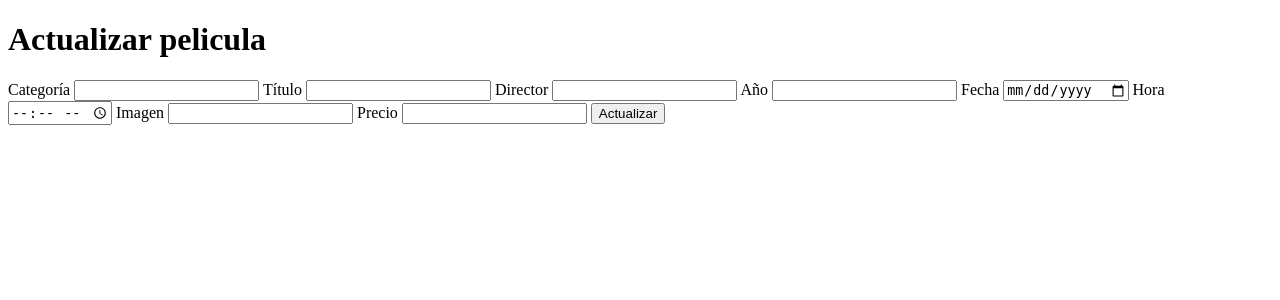
After one commit to VictorSuret1/IPC2_V1S12023_ProyectoF2_3_202001767, a Django app: template fase2/proyecto/templates/peliculas/actualizarPeli.html in a window 1280 px wide. The commit adds this page. Shown: the top 300 px of the page. Run offline with Django 4.2, Linux system fonts and the light colour scheme; the template is opened without the code that fills it, so the values that code supplies are empty.

Commit message:
edicion y elminacion peliculas

```diff
--- a/fase2/fase2/urls.py
+++ b/fase2/fase2/urls.py
@@ -16,7 +16,7 @@ Including another URLconf
 """
 from django.contrib import admin
 from django.urls import path
-from proyecto.views import listaUser,crearUser,actualizarUser,listaPeli,crearPeli,cargaXML
+from proyecto.views import listaUser,crearUser,actualizarUser,listaPeli,crearPeli,cargaXML, actualizarPeli, eliminarPeli
 
 urlpatterns = [
     path('admin/', admin.site.urls),
@@ -26,5 +26,7 @@ urlpatterns = [
 
     path('peliculas/', listaPeli, name = 'listaPeli'),
     path('peliculas/crearPelicula/', crearPeli, name = 'crearPelicula' ),
-    path('peliculas/cargar-xml', cargaXML, name='cargaXML')
+    path('peliculas/cargar-xml', cargaXML, name='cargaXML'),
+    path('peliculas/actualizarPeli/<str:titulo>', actualizarPeli, name='actualizarPeli'),
+    path('peliculas/eliminarPeli/<str:titulo>', eliminarPeli, name='eliminarPeli')
 ]
--- /dev/null
+++ b/fase2/proyecto/templates/peliculas/actualizarPeli.html
@@ -0,0 +1,31 @@
+<!DOCTYPE html>
+<html>
+    <head>
+        <title>Actualizar pelicula</title>
+    </head>
+    <body>
+        <h1>Actualizar pelicula</h1>
+
+        <form method="post">
+            {% csrf_token %}
+            <label for="categoria">Categoría</label>
+            <input type="text" name="categoria" value="{{ peli.categoria }}" required>
+            <label for="titulo">Título</label>
+            <input type="text" name="titulo" value="{{ peli.titulo }}" required>
+            <label for="director">Director</label>
+            <input type="text" name="director" value="{{ peli.director }}" required>
+            <label for="anio">Año</label>
+            <input type="number" name="anio" value="{{ peli.anio }}" required>
+            <label for="fecha">Fecha</label>
+            <input type="date" name="fecha" value="{{ peli.fecha }}" required>
+            <label for="hora">Hora</label>
+            <input type="time" name="hora" value="{{ peli.hora }}" required>
+            <label for="imagen">Imagen</label>
+            <input type="text" name="imagen" value="{{ peli.imagen }}" required>
+            <label for="precio">Precio</label>
+            <input type="number" name="precio" value="{{ peli.precio }}" required>
+
+            <button type="submit">Actualizar</button>
+        </form>
+    </body>
+</html>
--- a/fase2/proyecto/templates/peliculas/listaPeliculas.html
+++ b/fase2/proyecto/templates/peliculas/listaPeliculas.html
@@ -9,6 +9,7 @@
             <button type="submit">Cargar XML</button>
         </form>
         <a href="{% url 'crearPelicula' %}">Crear Pelicula</a>
+
         <h1>Lista Peliculas</h1>
         <table>
             <thead>
@@ -34,8 +35,8 @@
                     <td><img src="{{ peli.imagen }} " width="100"></td>
                     <td>{{ peli.precio }}</td>
                     <td>
-                        <a href="{% url 'ActualizarPeli' peli.titulo}">Actualizar</a>
-                        <a href="{% url 'EliminarPelo' peli.titulo}">Eliminar</a>
+                        <a href="{% url 'actualizarPeli' peli.titulo %}">Actualizar</a>
+                        <a href="{% url 'eliminarPeli' peli.titulo %}">Eliminar</a>
                     </td>
                 </tr>
                 {% endfor %}
```
Also changed, not shown: fase2/proyecto/fase1/cons.py (+12 -0 lines), fase2/proyecto/fase1/listaDobleCircular.py (+23 -0 lines), fase2/proyecto/models.py (+4 -4 lines), fase2/proyecto/views.py (+22 -0 lines).
